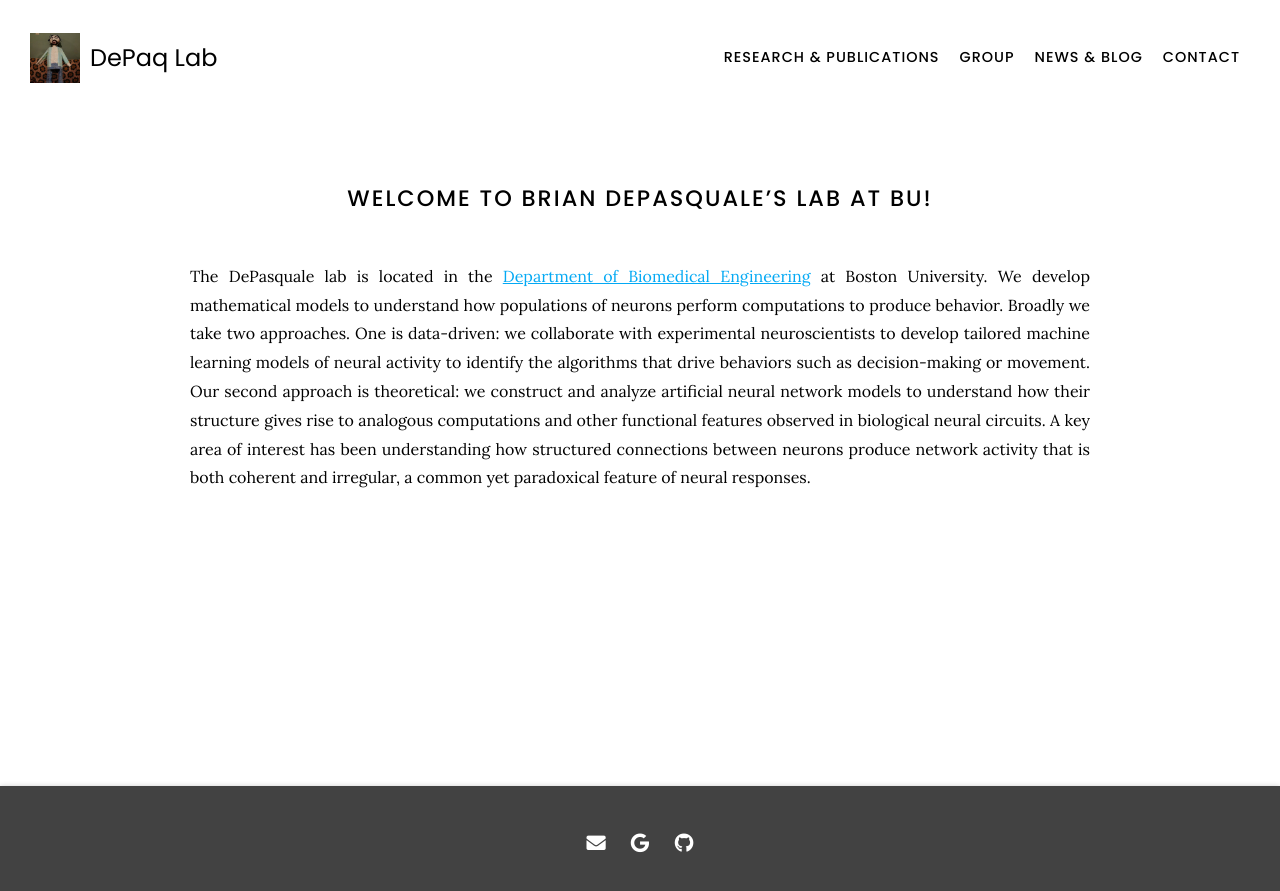
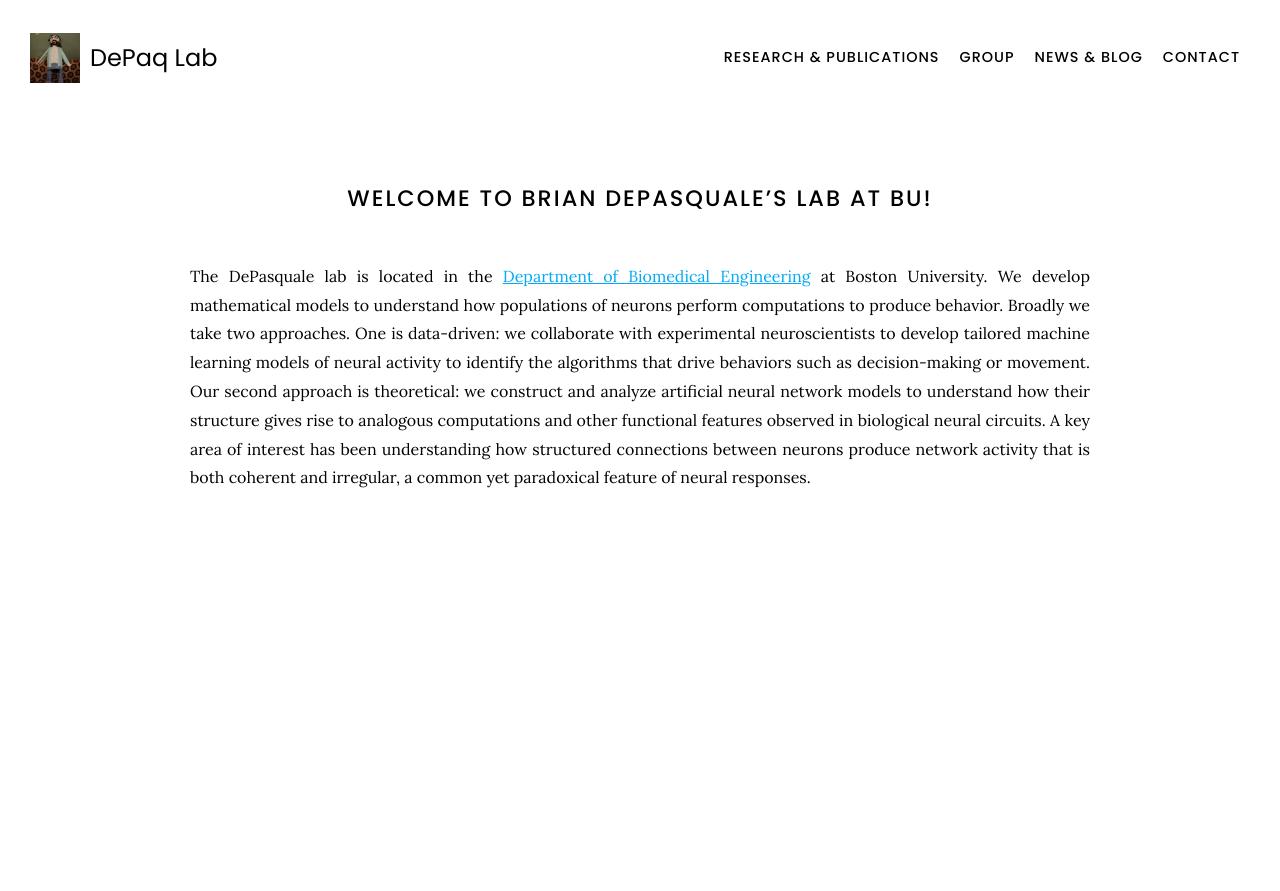
Before and after one commit to GrantMcConachie/depasquale-lab.github.io, a Jekyll site: the page built from index.md, in a window 1280 px wide. Shown: the top 891 px of the page. Built offline with Jekyll 4.4.1, drawn with Linux system fonts in a browser that asks for light colours; nearby versions of some CDN libraries.

Commit message:
Update footer.scss

```diff
--- a/css/footer.scss
+++ b/css/footer.scss
@@ -8,9 +8,9 @@
 footer {
   padding: 40px;
   color: $white;
-  background: $gray-800;
+  background: $white;
   text-align: center;
-  box-shadow: $shadow;
+  box-shadow: none;
 
   & * {
     font-family: $sans;
@@ -23,7 +23,7 @@ footer {
     @include trim-v-margins;
 
     &:hover .link {
-      opacity: 0.25;
+      opacity: 0.05;
     }
 
     .link:hover {
```
